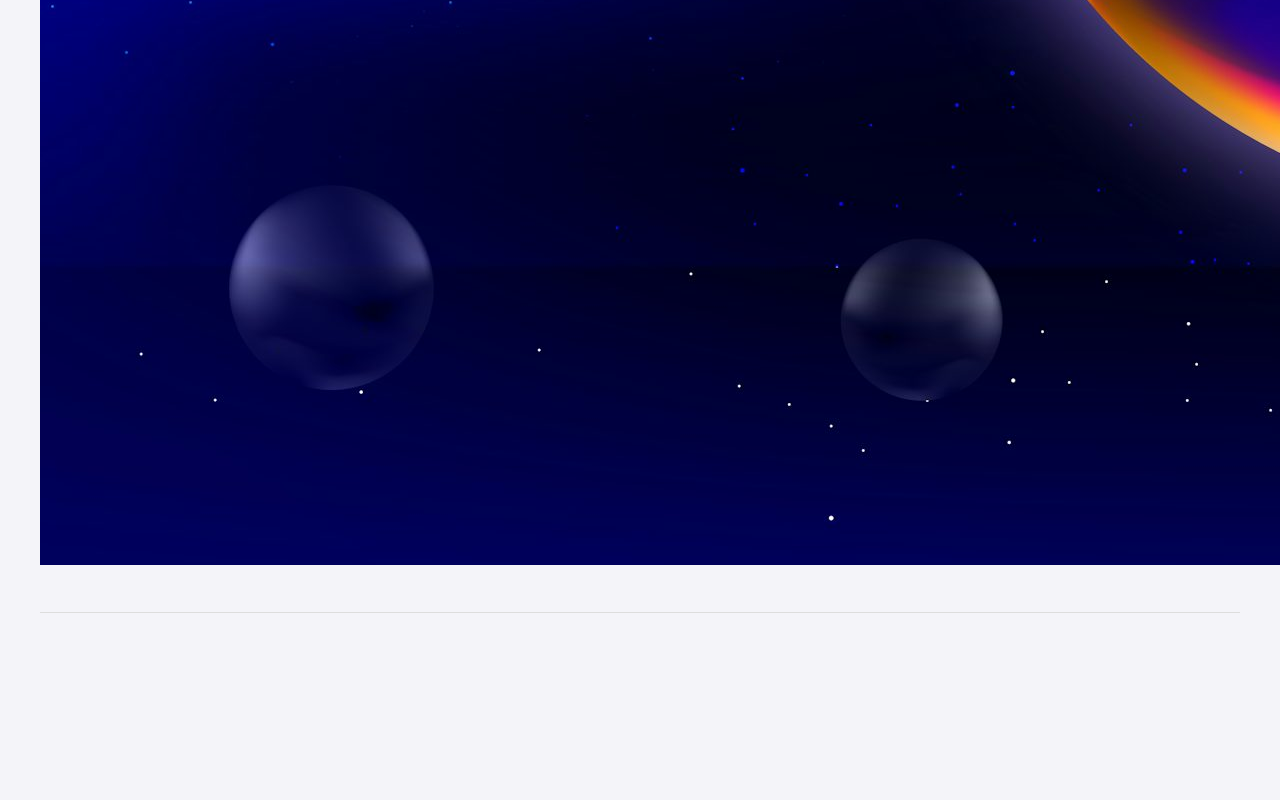
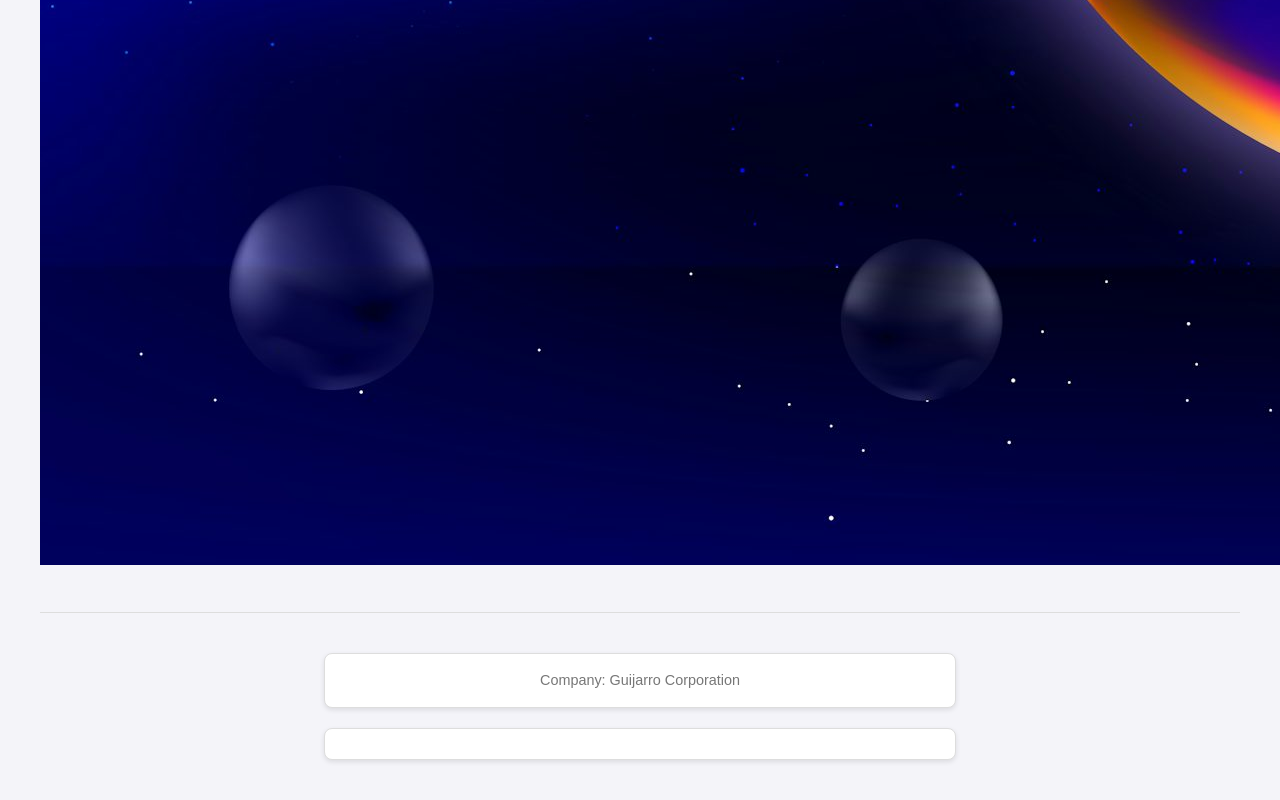
Before and after one commit to SergioGuijarroSala/Exercise_Unit5_website, a plain HTML site: page index.html in a window 1280 px wide. Shown: the part 1448-2248 px from the top of the page. Before the commit the page ends 2141 px from the top, so only its background shows below. Drawn offline with Linux system fonts and the light colour scheme.

Commit message:
Contact information

```diff
--- a/index.html
+++ b/index.html
@@ -7,8 +7,9 @@
 	<body>
 		<p>This is an example paragraph. Anything in the <strong>body</strong> tag will appear on the page.</p>
 		<img src="image.jpg" alt="Image description">
-
 	</body>
 	<footer>
+		<p>Company: Guijarro Corporation</p>
+		<p><a href="mailto:guijarro.corporation@gmail.com"></a></p>
 	</footer>
 </html>
```
